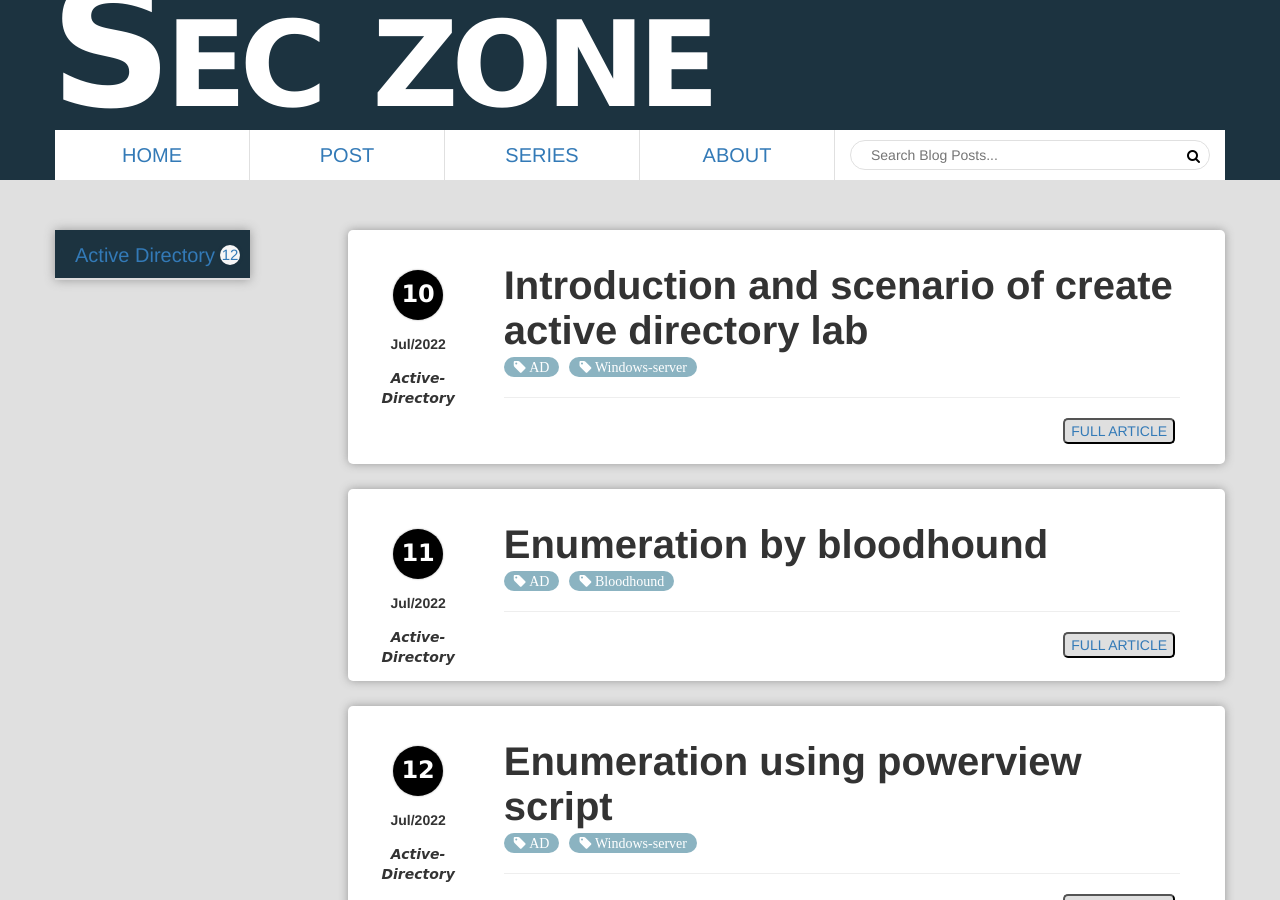
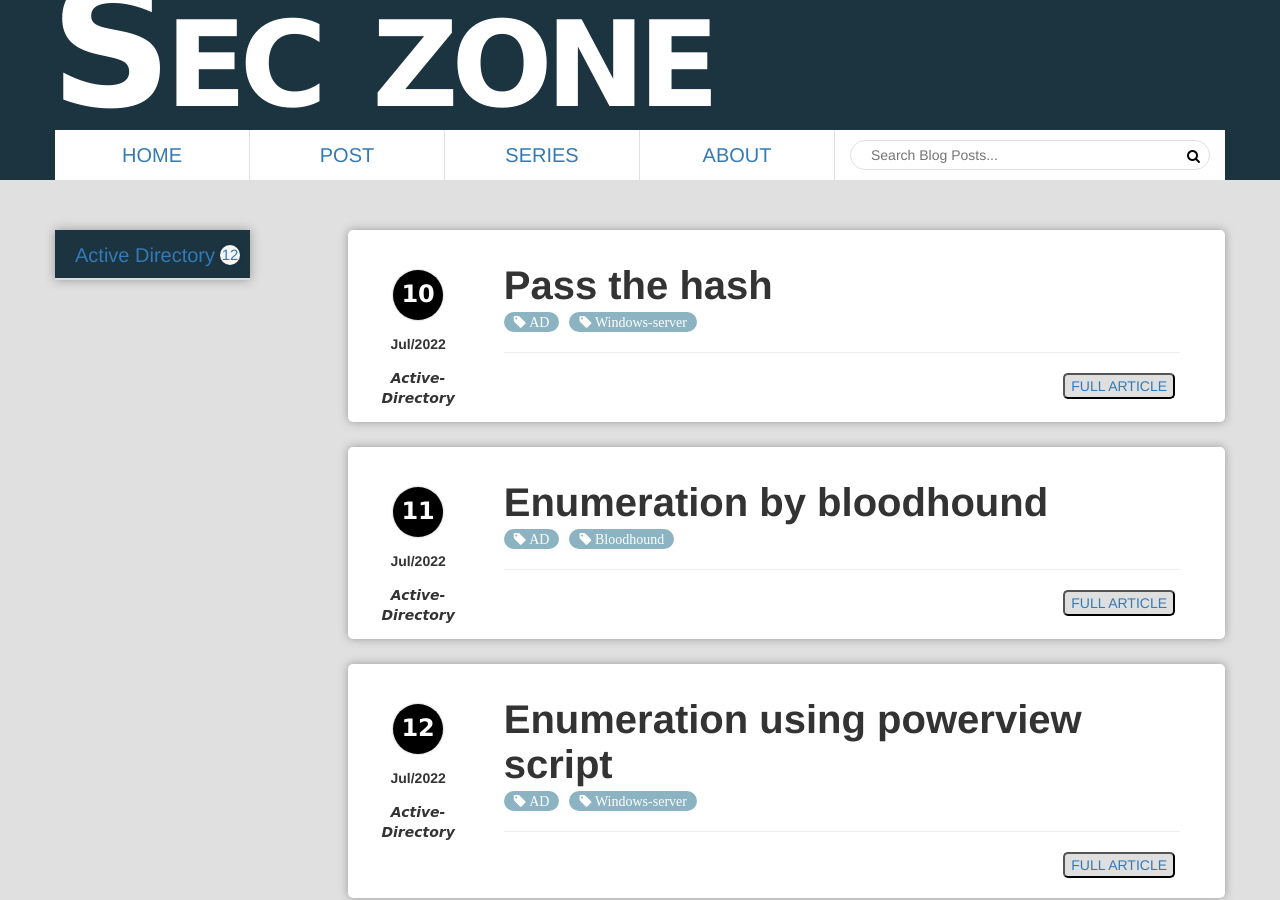
Before and after one commit to SecZone1/seczone1.github.io, a Jekyll site: the page built from series/index.html, in a window 1280 px wide and 900 px high. Built offline with Jekyll 4.4.1, drawn with Linux system fonts in a browser that asks for light colours.

Commit message:
Update 2022-07-10-Pass-the-Hash.md

```diff
--- a/_Active_Directory/2022-07-10-Pass-the-Hash.md
+++ b/_Active_Directory/2022-07-10-Pass-the-Hash.md
@@ -1,5 +1,5 @@
 ---
-title: "Introduction And Scenario of create Active Directory Lab "
+title: "Pass the Hash "
 layout: post
 category: Active-Directory
 tags: [AD, Windows-server]
```
